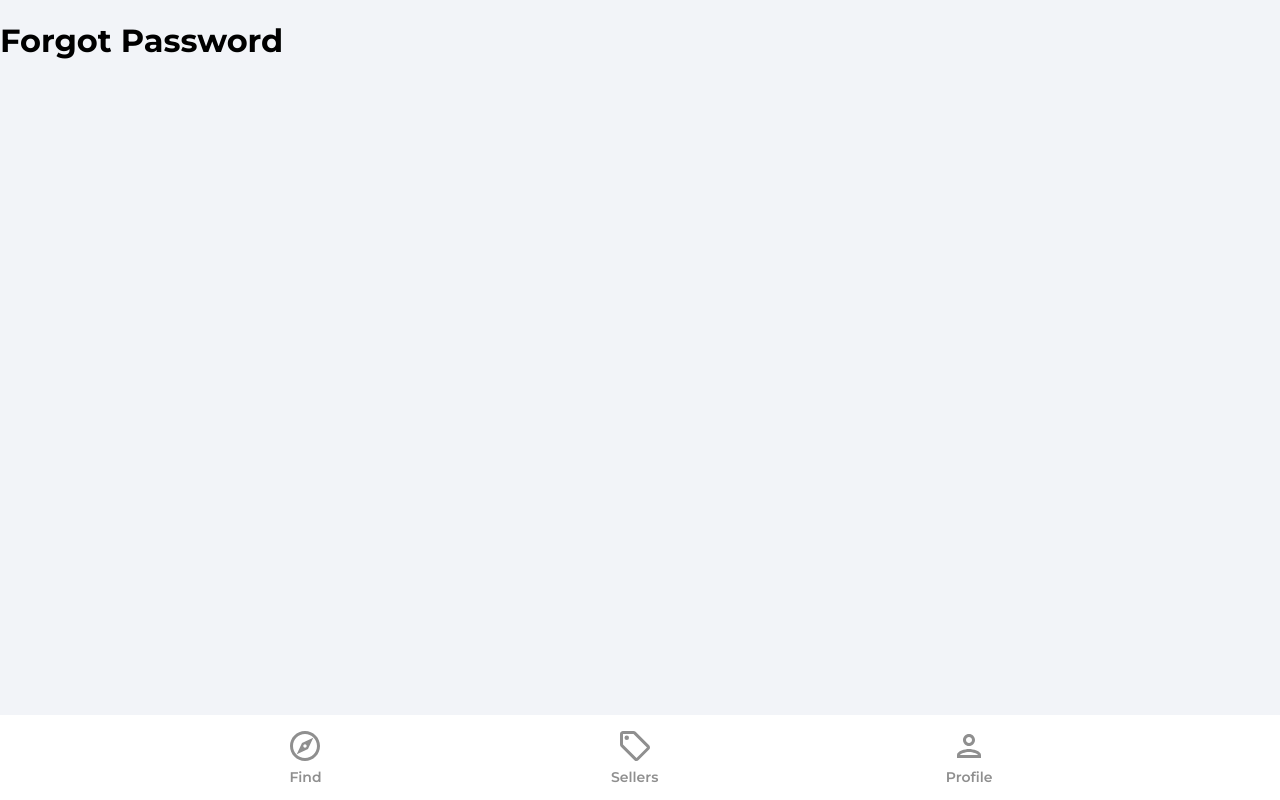
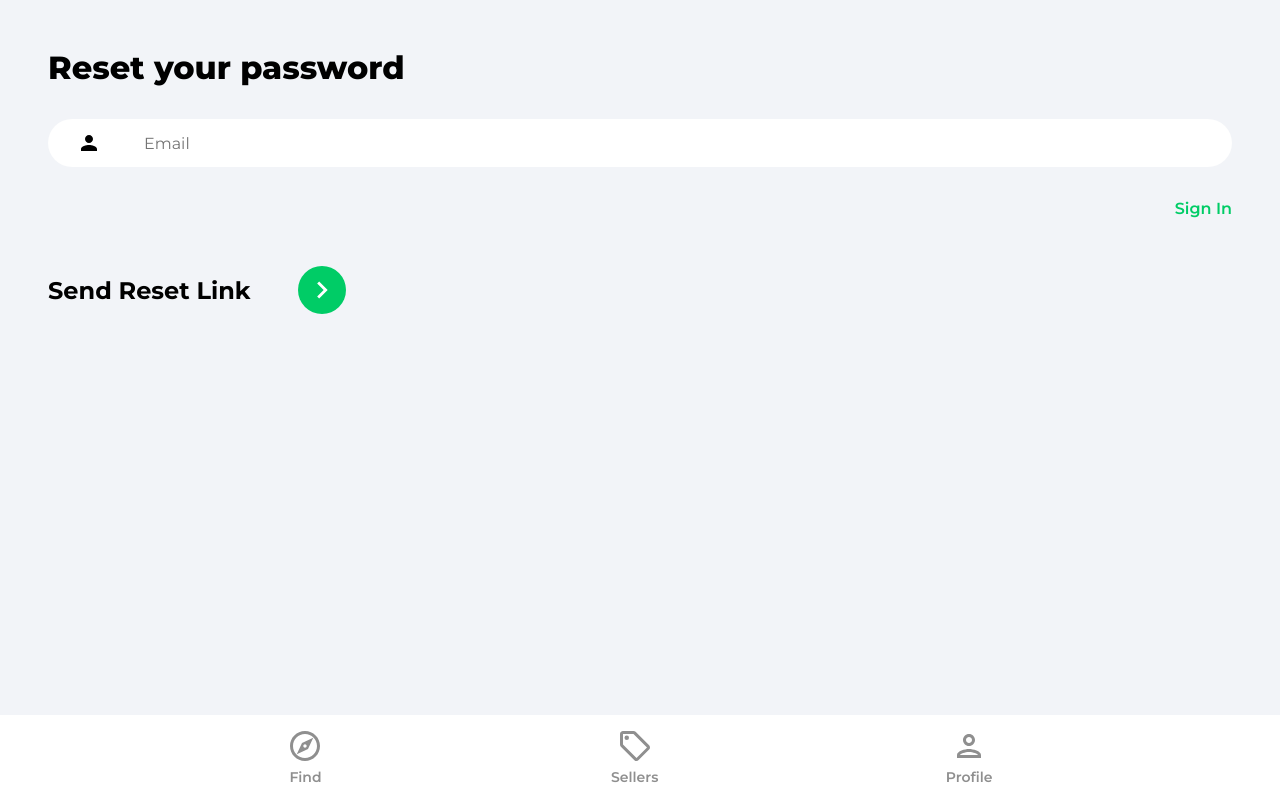
Before and after one commit to AdrianKolev/apartments-app, a React (Create React App) app: page /forgot-password in a window 1280 px wide. Built offline with nearby package versions, Linux system fonts and the light colour scheme; the HTML template or start-up script is replaced by a standard one.

Commit message:
Adding protected route for user profile and create forgot password page to send a email using firebase

```diff
--- a/src/App.js
+++ b/src/App.js
@@ -2,6 +2,7 @@
 import {ToastContainer} from 'react-toastify';
 import 'react-toastify/dist/ReactToastify.css';
 import NavBar from "./components/NavBar";
+import ProtectedRoute from "./components/ProtectedRoute";
 import Find from "./scenes/Find";
 import Sellers from "./scenes/Sellers";
 import Profile from "./scenes/Profile";
@@ -11,14 +12,15 @@
 
 
 function App() {
-
     return (
         <>
             <Router>
                 <Routes>
                     <Route path='/' element={<Find/>}/>
                     <Route path='/sellers' element={<Sellers/>}/>
-                    <Route path='/profile' element={<Profile/>}/>
+                    <Route path='/profile' element={<ProtectedRoute />}>
+                        <Route path='/profile' element={<Profile/>}/>
+                    </Route>
                     <Route path='/sign-in' element={<SignIn/>}/>
                     <Route path='/sign-up' element={<SignUp/>}/>
                     <Route path='/forgot-password' element={<ForgotPassword/>}/>
--- /dev/null
+++ b/src/components/ProtectedRoute.jsx
@@ -0,0 +1,17 @@
+import {Navigate, Outlet} from 'react-router-dom';
+import {useAuthStatus} from "../hooks/useAuthStatus";
+import Spinner from "./Spinner";
+
+// Reference for protected routes with firebase:
+// https://stackoverflow.com/questions/65505665/protected-route-with-firebase
+const ProtectedRoute = () => {
+    const  { loggedIn, checkingStatus } = useAuthStatus();
+
+    if(checkingStatus) {
+        return <Spinner />
+    }
+
+    return loggedIn ? <Outlet /> : <Navigate to='/sign-in'/>
+}
+
+export default ProtectedRoute;
--- /dev/null
+++ b/src/components/Spinner.jsx
@@ -0,0 +1,9 @@
+function Spinner() {
+    return (
+        <div className="loadingSpinnerContainer">
+            <div className="loadingSpinner"></div>
+        </div>
+    )
+}
+
+export default Spinner;
--- /dev/null
+++ b/src/hooks/useAuthStatus.js
@@ -0,0 +1,23 @@
+import {useEffect, useState} from "react";
+import {getAuth, onAuthStateChanged} from "firebase/auth";
+
+export const useAuthStatus = () => {
+    // States
+    const [loggedIn, setLoggedIn] = useState(false);
+    const [checkingStatus, setCheckingStatus] = useState(true);
+    // End States
+
+
+    useEffect(() => {
+        const auth = getAuth();
+        onAuthStateChanged(auth, (user) => {
+            if (user) {
+                setLoggedIn(true)
+            }
+            setCheckingStatus(false);
+        })
+    })
+
+    return {loggedIn, checkingStatus}
+
+}
--- a/src/scenes/ForgotPassword.jsx
+++ b/src/scenes/ForgotPassword.jsx
@@ -1,8 +1,61 @@
+import {useState} from "react";
+import {Link} from "react-router-dom";
+import {ReactComponent as ArrowRightIcon} from "../assets/svg/keyboardArrowRightIcon.svg";
+import {getAuth, sendPasswordResetEmail} from "firebase/auth";
+import {toast} from "react-toastify";
+
 function ForgotPassword() {
+    // States
+    const [email, setEmail] = useState('');
+    // End states
+
+    // Functions
+    const onChange = (e) => {
+        setEmail(e.target.value)
+    }
+
+    const onSubmit = async (e) => {
+        e.preventDefault();
+        try {
+            const auth = getAuth();
+            await sendPasswordResetEmail(auth, email)
+            toast.success('Email was sent')
+        } catch (error) {
+            toast.error('Could not send reset email')
+        }
+    }
+    //End Functions
 
     return (
-        <div>
-            <h1>Forgot Password</h1>
+        <div className="pageContainer">
+            <header>
+                <p className="pageHeader">
+                    Reset your password
+                </p>
+            </header>
+
+            <main>
+                <form onSubmit={onSubmit}>
+                    <input
+                        type="email"
+                        className="emailInput"
+                        placeholder="Email"
+                        id="email"
+                        value={email}
+                        onChange={onChange}
+                    />
+                    <Link className="forgotPasswordLink" to="/sign-in">
+                        Sign In
+                    </Link>
+
+                    <div className="signInBar">
+                        <div className="signInText">Send Reset Link</div>
+                        <button className="signInButton">
+                            <ArrowRightIcon fill="#ffffff" width='34px' height='34px'/>
+                        </button>
+                    </div>
+                </form>
+            </main>
         </div>
     )
 
--- a/src/scenes/SignUp.jsx
+++ b/src/scenes/SignUp.jsx
@@ -107,7 +107,7 @@
                                 onClick={() => setShowPassword((prevState) => !prevState)}
                             />
                         </div>
-                        <Link to='/forgot-passowrd' className='forgotPasswordLink'>
+                        <Link to='/forgot-password' className='forgotPasswordLink'>
                             Forgot Password
                         </Link>
 
```
